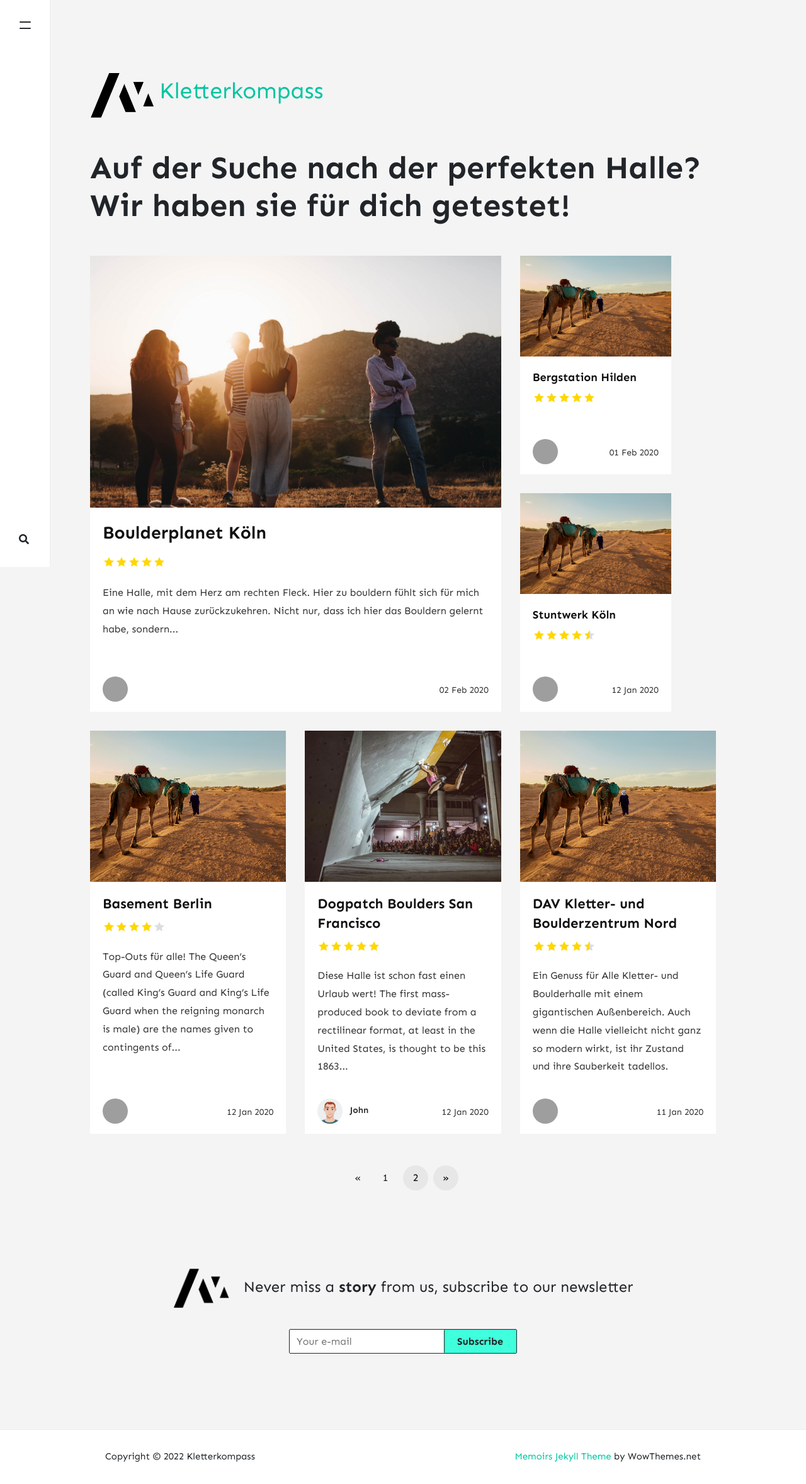
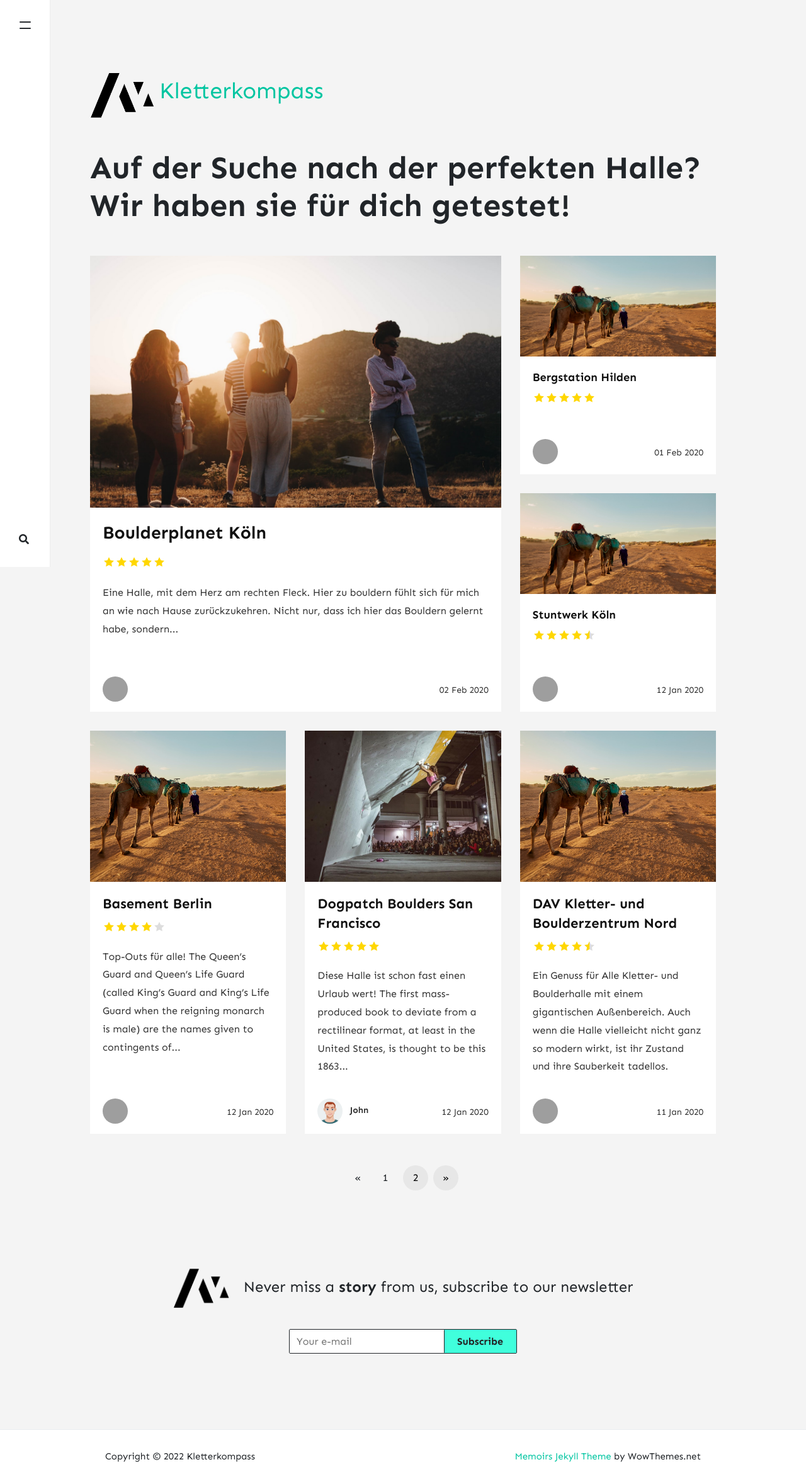
Before and after one commit to koenig-git/kletterkompass, a Jekyll site: the page built from index.html, in a window 1280 px wide. Shown: the whole page at 63% size. Built offline with Jekyll 4.4.1, drawn with Linux system fonts in a browser that asks for light colours; nearby versions of some CDN libraries; the list of posts is cut into pages by our own code; comment, search, counter and statistics services are not loaded; grey boxes are pictures that could not be loaded.

Commit message:
fix too short boxes

```diff
--- a/assets/css/theme.scss
+++ b/assets/css/theme.scss
@@ -239,7 +239,7 @@
 .blog-grid-item {
     color: #333;
     padding: 0;
-    display: flex;
+    // display: flex; //solves issue of too short boxes
     align-items:center;
     .author-thumb {
         width:40px;
```
